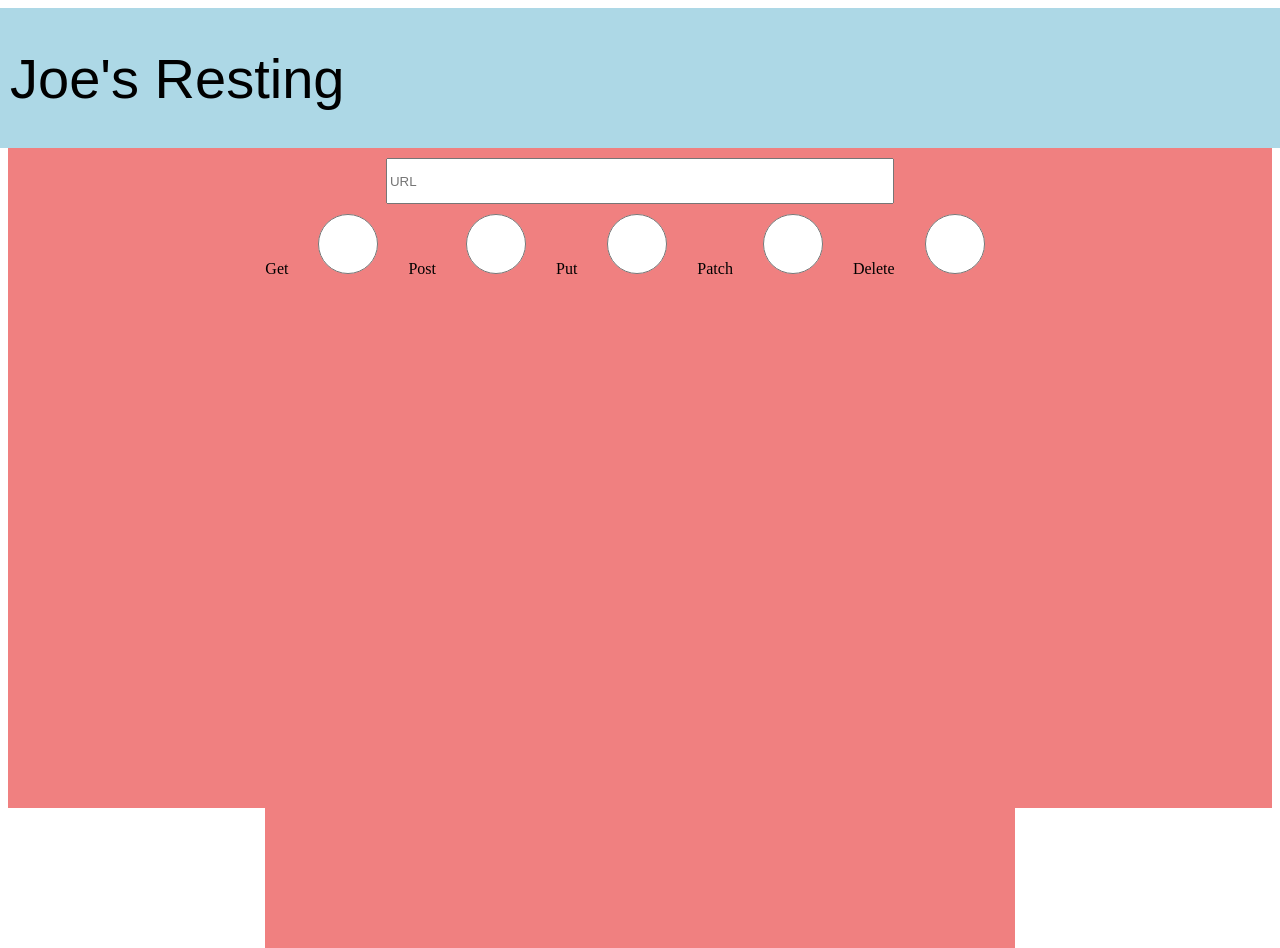
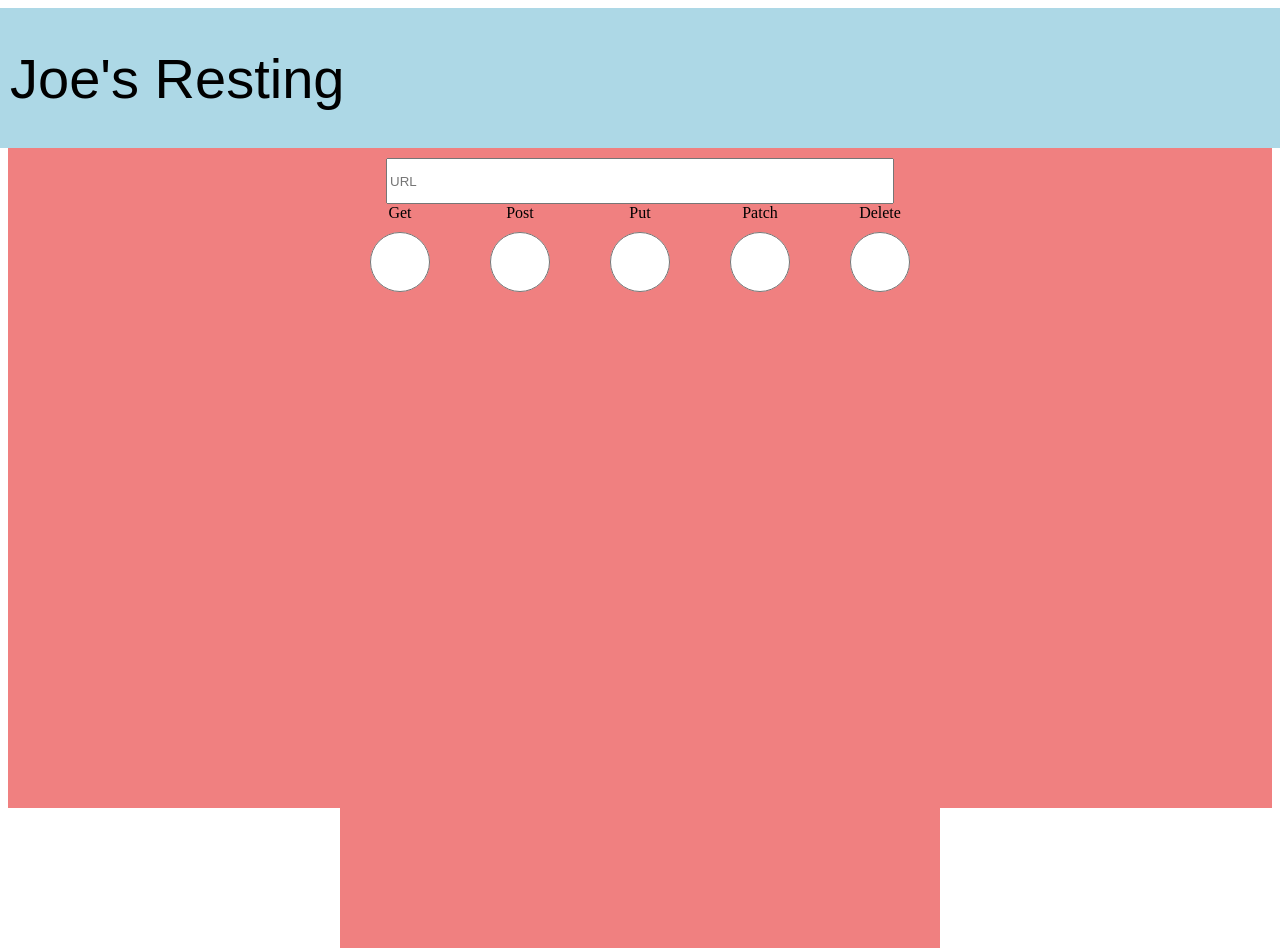
Before and after one commit to jdavisfsdev/FE-LAB--04, a React app: page / in a window 1280 px wide. Built offline with nearby package versions, Linux system fonts and the light colour scheme.

Commit message:
little radio stylez

```diff
--- a/src/components/UrlAndButtons.jsx
+++ b/src/components/UrlAndButtons.jsx
@@ -6,23 +6,26 @@ export default function UrlAndButtons() {
   return (
     <div>
       <input className={UrlAndButtonsCSS.url} placeholder="URL" type="text" />
-      <section>
-        <label htmlFor="radio">
+      <section className={UrlAndButtonsCSS.container}>
+        <label htmlFor="radio" className={UrlAndButtonsCSS.label}>
         Get
-          <input placeholder="get" className={UrlAndButtonsCSS.radio} type="radio" name="radio" id="get"></input>
+          <input placeholder="get" className={UrlAndButtonsCSS.radio} value={'get'} type="radio" name="radio" id="get"></input>
         </label>
-        <label htmlFor="radio">
+        <label htmlFor="radio" className={UrlAndButtonsCSS.label}>
         Post
-          <input placeholder="get" className={UrlAndButtonsCSS.radio} type="radio" name="radio" id="post"></input>
-        </label><label htmlFor="radio">
+          <input placeholder="get" className={UrlAndButtonsCSS.radio} value={'post'} type="radio" name="radio" id="post"></input>
+        </label>
+        <label htmlFor="radio" className={UrlAndButtonsCSS.label}>
         Put
-          <input placeholder="get" className={UrlAndButtonsCSS.radio} type="radio" name="radio" id="put"></input>
-        </label><label htmlFor="radio">
+          <input placeholder="get" className={UrlAndButtonsCSS.radio} value={'put'} type="radio" name="radio" id="put"></input>
+        </label>
+        <label htmlFor="radio" className={UrlAndButtonsCSS.label}>
         Patch
-          <input placeholder="get" className={UrlAndButtonsCSS.radio} type="radio" name="radio" id="patch"></input>
-        </label><label htmlFor="radio">
+          <input placeholder="get" className={UrlAndButtonsCSS.radio} value={'patch'} type="radio" name="radio" id="patch"></input>
+        </label>
+        <label htmlFor="radio" className={UrlAndButtonsCSS.label}>
         Delete
-          <input placeholder="get" className={UrlAndButtonsCSS.radio} type="radio" name="radio" id="delete"></input>
+          <input placeholder="get" className={UrlAndButtonsCSS.radio} value={'delete'} type="radio" name="radio" id="delete"></input>
         </label>
       </section>
     </div>
--- a/src/components/UrlAndButtons.module.css
+++ b/src/components/UrlAndButtons.module.css
@@ -7,5 +7,15 @@
     margin: 10px;
     width: 100px;
     height: 60px;
+}
 
+.container {
+    display: flex;
 }
+
+.label {
+    display: flex;
+    flex-direction: column;
+    justify-content: flex-end;
+    align-items: center;
+}
```
